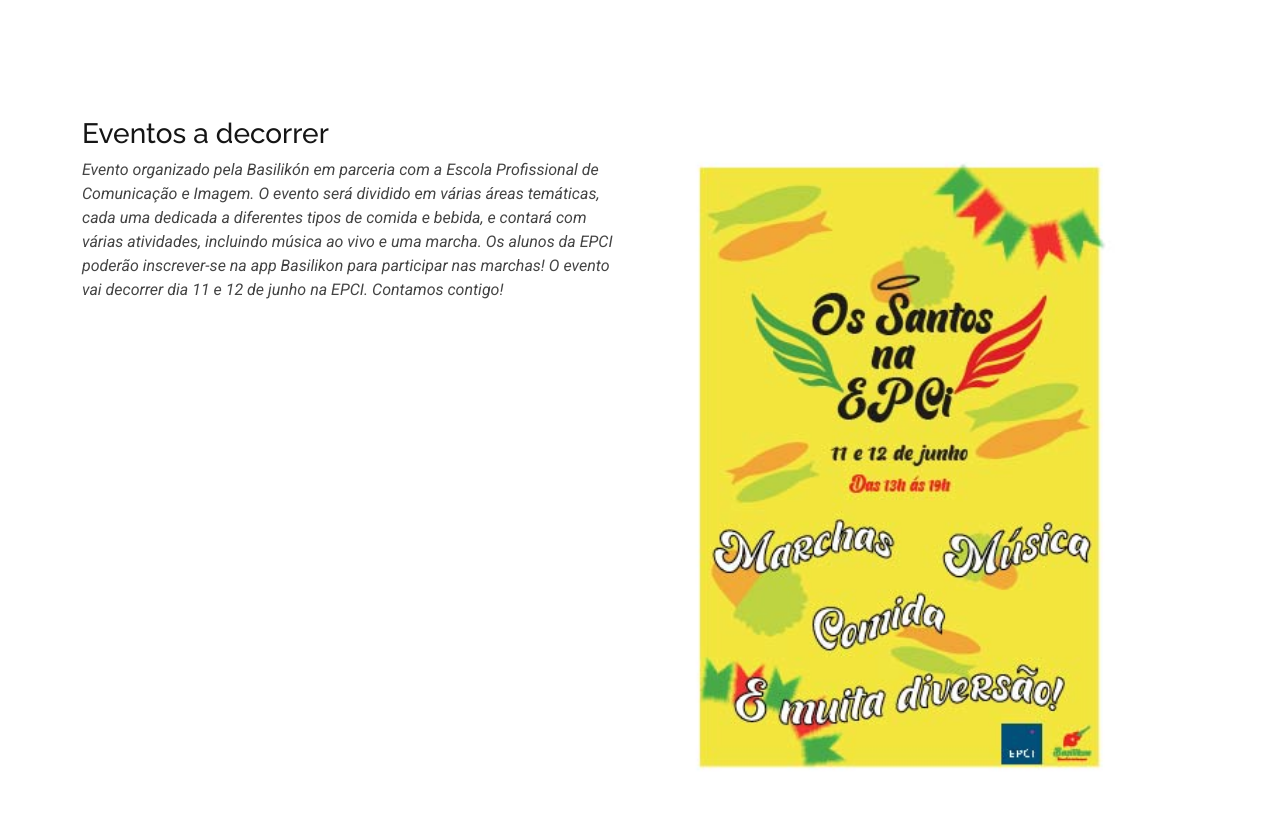
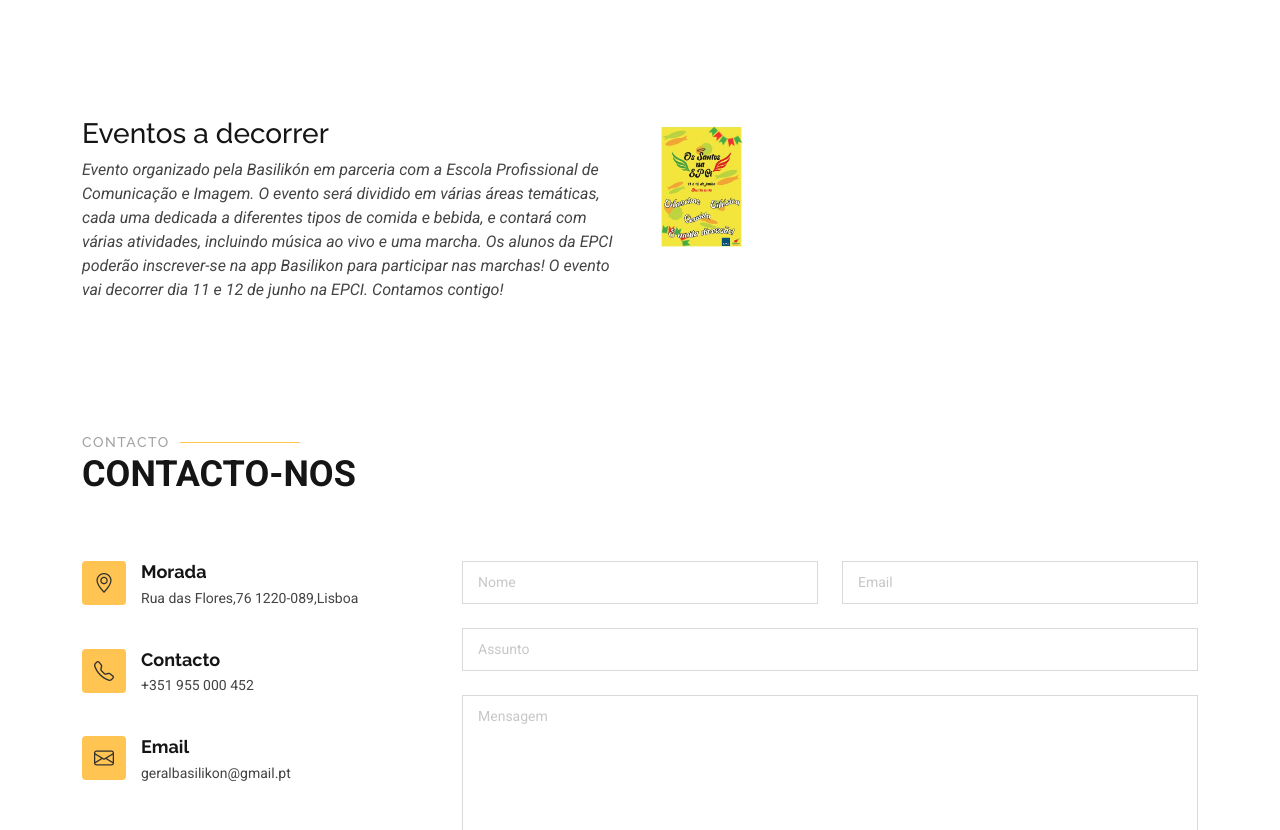
Before and after one commit to juuxjj/pmsite, a plain HTML site: page index.html in a window 1280 px wide. Shown: the part 1970-2800 px from the top of the page. Drawn offline with Linux system fonts and the light colour scheme.

Commit message:
Update index.html

```diff
--- a/index.html
+++ b/index.html
@@ -179,7 +179,7 @@ Experiência Gastronômica: Cada sala será decorada e ambientada com um tema es
 
         <div class="row gy-4">
           <div class="col-lg-6 order-1 order-lg-2">
-            <img style="width: 500px !important" src="assets/img/eventosite.jpg" alt="">
+            <img style="width: 100px !important" src="assets/img/eventosite.jpg" alt="">
           </div>
           <div class="col-lg-6 order-2 order-lg-1 content">
             <h3>Eventos a decorrer</h3>
```
